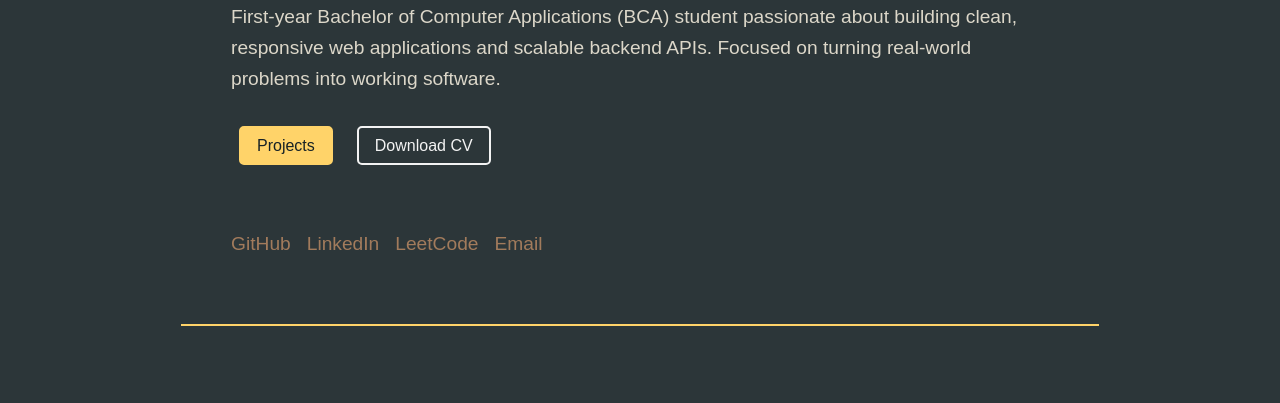
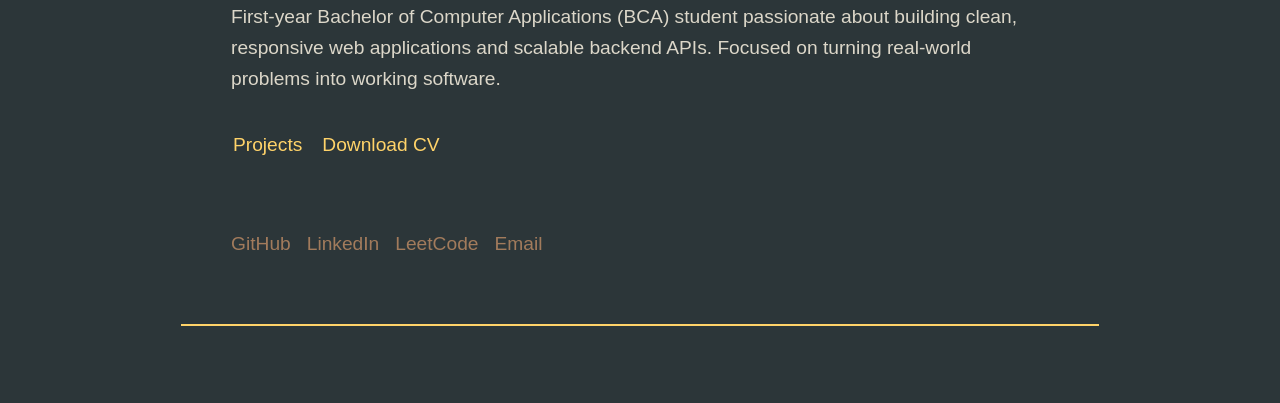
Before and after one commit to dev-hyder00x/Portfolio, a plain HTML site: page index.html in a window 1280 px wide. Shown: the part 341-744 px from the top of the page. Drawn offline with Linux system fonts and the light colour scheme.

Commit message:
fixed links in aboout section

```diff
--- a/css/style.css
+++ b/css/style.css
@@ -81,30 +81,9 @@ h2{
 
 
 
-/*exception*/
-
-button, #projects-btn{
-    display: inline-block;
-    background-color: #FFD369;
-    color: #172226;
-    border: none;
-    padding: 0.5rem 1rem;
-    font-size: 1rem;
-    cursor: pointer;
-    border-radius: 5px;
-    border: 2px solid #FFD369;
-    transition: background-color 0.3s, color 0.3s;
-    transition: border 0.3s;
-}
-
-/*exception*/
+/*hero section*/
 
 
-
-
-
-
-/*hero section*/
 
 
 #name-is{
@@ -134,27 +113,37 @@ h2:not(#about h2){
     display: flex;
     justify-content: flex-start;
     gap: 1rem;
+    padding: 0;
 }
 
-#projects-btn{
+#projects-btn, #downloadCV{
    display: flex;
    align-items: center;
+   background-color: transparent;
+   margin: 0;
+   color: #f3f3f3;
+   border: 2px solid transparent;
+   border-radius: 5px;
+   padding: 1rem 0;
+   cursor: pointer;
+   transition: padding 0.3s, background-color 0.3s, color 0.3s, border-color 0.3s;
 }
 
-#download-cv{
-    background-color: transparent;
-    color: #f3f3f3;
-    border: 2px solid #f3f3f3;
+:is(#projects-btn, #downloadCV):hover{
+    padding: 1rem 0.5rem;
 }
 
-button:hover,
+#projects-btn, #downloadCV{
+    color: #FFD369;
+}
+
 #projects-btn:hover{
     background-color: #ffe29e;
     color: #172226;
     border: 2px solid #ffe29e;
 }
 
-#download-cv:hover{
+#downloadCV:hover{
     background-color: #172226;
     color: #FFD369;
     border: 2px solid #FFD369;
--- a/index.html
+++ b/index.html
@@ -27,7 +27,7 @@
             <p>First-year Bachelor of Computer Applications (BCA) student passionate about building clean, responsive web applications and scalable backend APIs. Focused on turning real-world problems into working software.</p>
             <div class="action-container">
                 <a id="projects-btn" href="#projects">Projects</a>
-                <button id="download-cv">Download CV</button>
+                <a id="downloadCV" href="Resume.pdf" download="Haider-Khan-Resume.pdf">Download CV</a>
             </div>
 
             <div id="id-links">
@@ -81,5 +81,6 @@
             <p>Email:   <a href="mailto:dev.hyder.00x@gmail.com">dev.hyder.00x@gmail.com</a></p>
         </section>
     </main>
+    <script src="js/script.js"></script>
 </body>
 </html>
```
Also changed, not shown: 1 other file.
